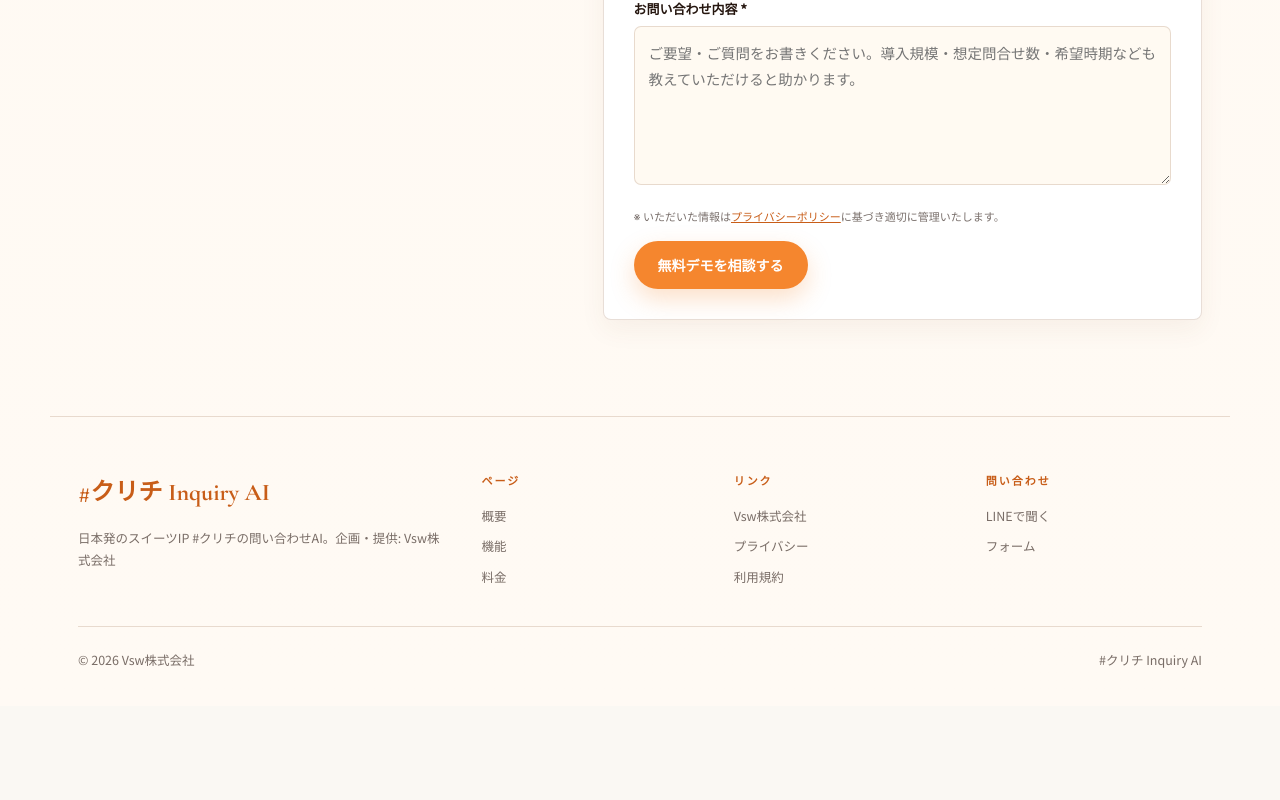
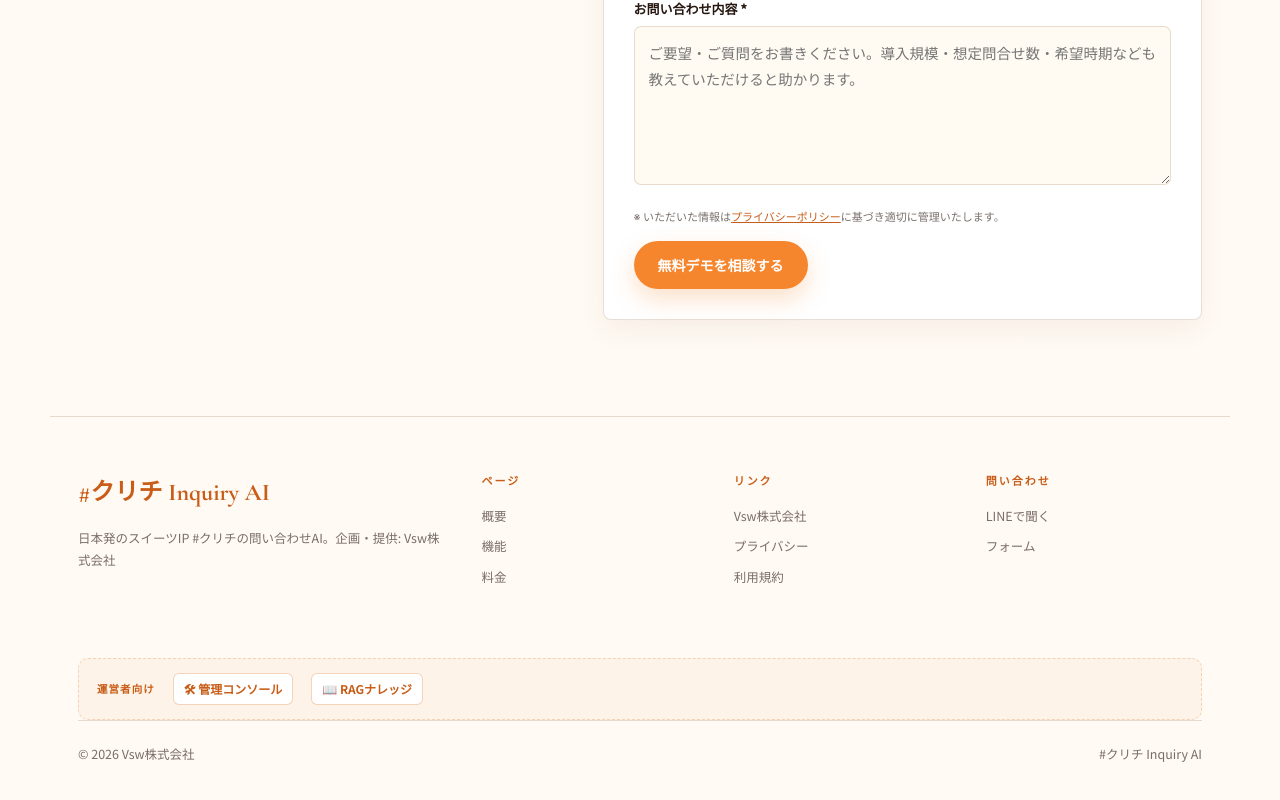
Before and after one commit to Vsw-Inc/kurichi-inquiry, a Next.js app: page /lp in a window 1280 px wide. Shown: the part 6886-7686 px from the top of the page. Before the commit the page ends 7592 px from the top, so only its background shows below. Built offline with nearby package versions, Linux system fonts and the light colour scheme.

Commit message:
feat(lp): footer に運営者向けリンクブロック追加（管理コンソール / RAGナレッジ）

```diff
--- a/app/lp/lp.css
+++ b/app/lp/lp.css
@@ -950,6 +950,43 @@
   border-top: 1px solid var(--line);
 }
 
+.ku-footer-admin {
+  display: flex;
+  flex-wrap: wrap;
+  align-items: center;
+  gap: 18px;
+  margin-top: 32px;
+  padding: 14px 18px;
+  background: rgba(217, 110, 30, 0.05);
+  border: 1px dashed rgba(217, 110, 30, 0.25);
+  border-radius: 10px;
+  font-size: 12px;
+}
+
+.ku-footer-admin-label {
+  color: var(--orange-deep);
+  font-weight: 700;
+  letter-spacing: 0.1em;
+  font-size: 10.5px;
+}
+
+.ku-footer-admin a {
+  display: inline-block;
+  padding: 4px 10px;
+  color: var(--orange-deep) !important;
+  background: #fff;
+  border: 1px solid rgba(217, 110, 30, 0.3);
+  border-radius: 6px;
+  font-size: 12px !important;
+  font-weight: 600;
+  transition: background 0.15s ease;
+}
+
+.ku-footer-admin a:hover {
+  background: var(--orange-deep);
+  color: #fff !important;
+}
+
 @media (max-width: 980px) {
   .ku-header {
     grid-template-columns: 1fr auto;
--- a/app/lp/page.tsx
+++ b/app/lp/page.tsx
@@ -507,6 +507,11 @@
             <a href="#contact">フォーム</a>
           </div>
         </div>
+        <div className="ku-footer-admin">
+          <span className="ku-footer-admin-label">運営者向け</span>
+          <Link href="/admin">🛠 管理コンソール</Link>
+          <Link href="/admin/knowledge">📖 RAGナレッジ</Link>
+        </div>
         <div className="ku-footer-bottom">
           <span>© 2026 Vsw株式会社</span>
           <span>#クリチ Inquiry AI</span>
```
